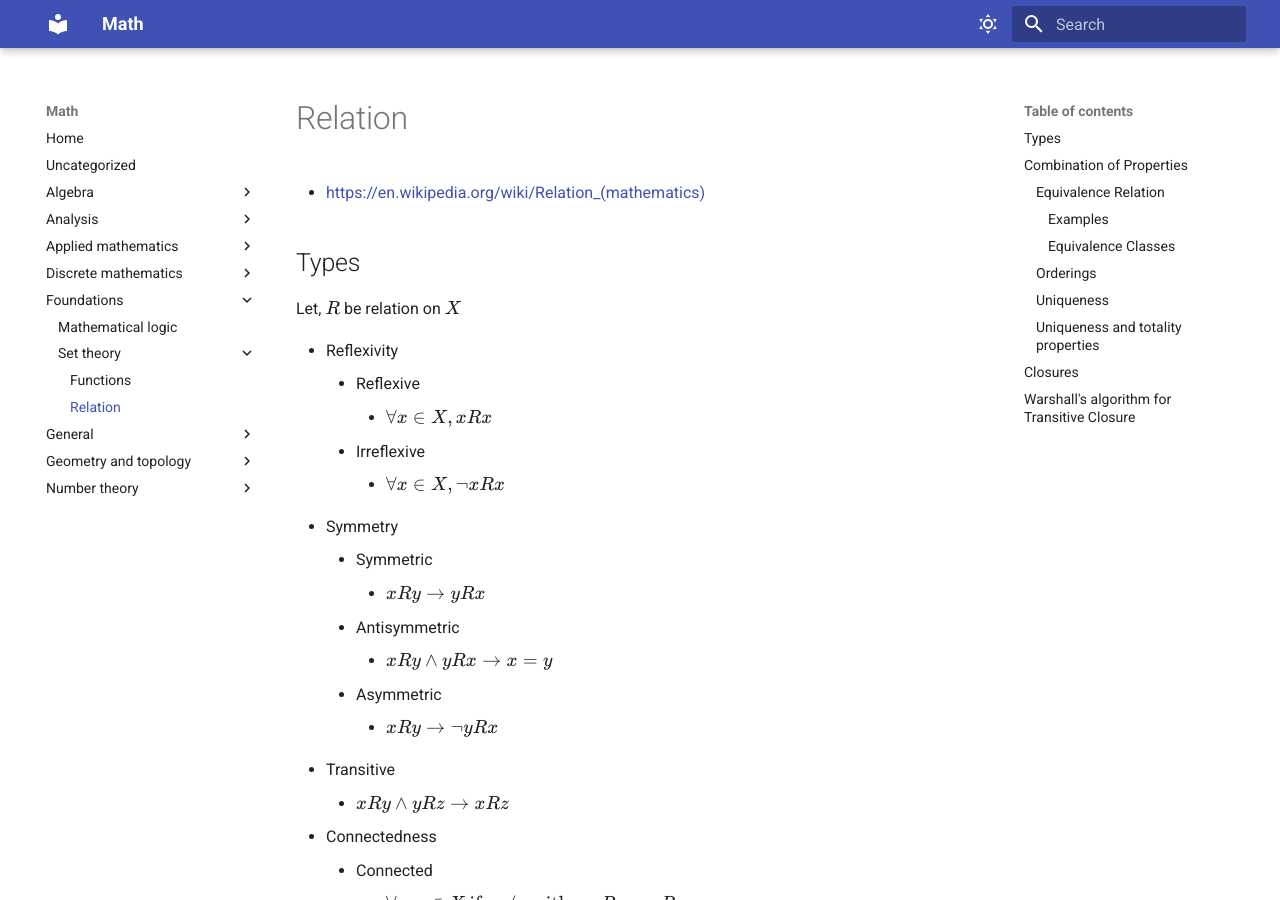
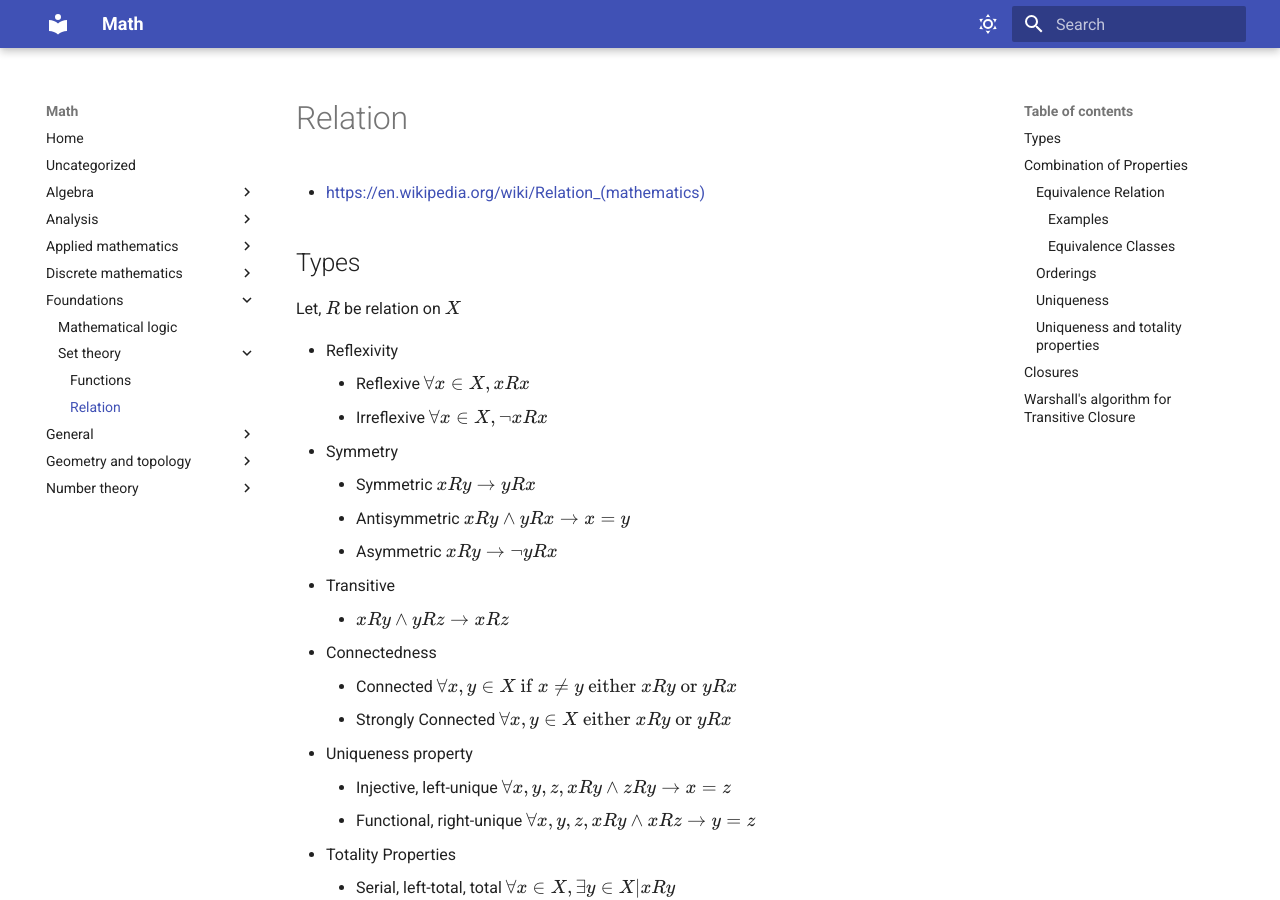
Before and after one commit to shivanshu-semwal/math, an MkDocs documentation site: the page built from docs/foundations/set-theory/relations.md, in a window 1280 px wide and 900 px high. Built offline with MkDocs 1.6.1 and Material for MkDocs 9.7.7, drawn with Linux system fonts in a browser that asks for light colours.

Commit message:
Automated commit: adding files

```diff
--- a/docs/foundations/set-theory/relations.md
+++ b/docs/foundations/set-theory/relations.md
@@ -7,34 +7,23 @@
 Let, $R$ be relation on $X$
 
 - Reflexivity
-    - Reflexive
-        - $\forall x \in X, xRx$
-    - Irreflexive
-        - $\forall x \in X, \neg xRx$
+    - Reflexive $\forall x \in X, xRx$
+    - Irreflexive $\forall x \in X, \neg xRx$
 - Symmetry
-    - Symmetric
-        - $xRy \rightarrow yRx$
-    - Antisymmetric
-        - $xRy \land yRx \rightarrow x = y$
-    - Asymmetric
-        - $xRy \rightarrow \neg yRx$
+    - Symmetric $xRy \rightarrow yRx$
+    - Antisymmetric $xRy \land yRx \rightarrow x = y$
+    - Asymmetric $xRy \rightarrow \neg yRx$
 - Transitive
     - $xRy \land yRz \rightarrow xRz$
 - Connectedness
-    - Connected
-        - $\forall x, y \in X \text{ if } x \neq y \text{ either } xRy \text{ or } yRx$
-    - Strongly Connected
-        - $\forall x, y \in X \text{ either } xRy \text{ or } yRx$
+    - Connected $\forall x, y \in X \text{ if } x \neq y \text{ either } xRy \text{ or } yRx$
+    - Strongly Connected $\forall x, y \in X \text{ either } xRy \text{ or } yRx$
 - Uniqueness property
-    - Injective, left-unique
-        - $\forall x, y, z, xRy \land zRy \rightarrow x=z$
-    - Functional, right-unique
-        - $\forall x, y, z, xRy \land xRz \rightarrow y=z$
+    - Injective, left-unique $\forall x, y, z, xRy \land zRy \rightarrow x=z$
+    - Functional, right-unique $\forall x, y, z, xRy \land xRz \rightarrow y=z$
 - Totality Properties
-    - Serial, left-total, total
-        - $\forall x \in X, \exists y \in X | xRy$
-    - Surjective, right-total, onto
-        - $\forall y \in X, \exists x \in X | xRy$
+    - Serial, left-total, total $\forall x \in X, \exists y \in X | xRy$
+    - Surjective, right-total, onto $\forall y \in X, \exists x \in X | xRy$
 
 ## Combination of Properties
 
```
Also changed, not shown: docs/discrete-mathematics/enumeration.md (added, +98 -0 lines).
